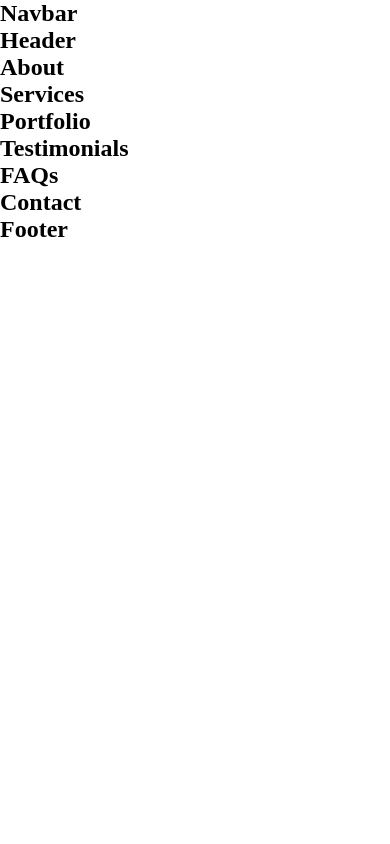
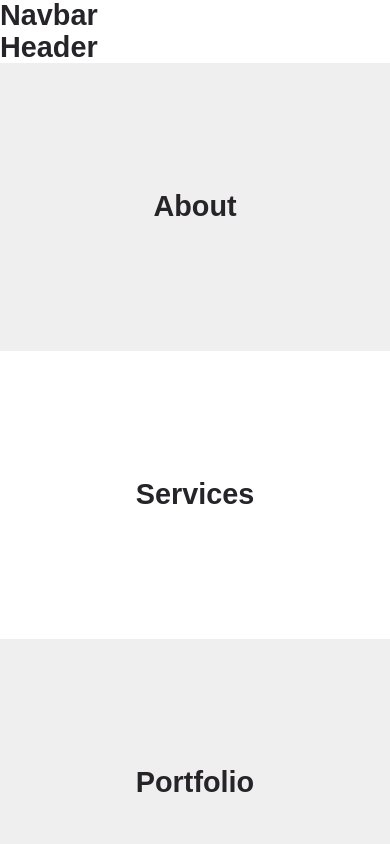
Before and after one commit to emirhanuluksar/Portfolio, a React (Create React App) app: page / in a window 390 px wide. Shown: the top 844 px of the page. Built offline with nearby package versions, Linux system fonts and the light colour scheme.

Commit message:
css variables are created

```diff
--- a/src/index.css
+++ b/src/index.css
@@ -32,3 +32,185 @@
   /* GENERAL TRANSITION VARIABLE */
   --transition: all 500ms ease;
 }
+
+html {
+  scroll-behavior: smooth;
+}
+
+body {
+  font-family: "Montserrat", sans-serif;
+  line-height: 1.6;
+  font-size: 0.9rem;
+}
+
+/* GENERAL CONTAINER CLASS */
+
+.container {
+  width: var(--container-width-lg);
+  margin-inline: auto;
+  max-width: 1920px;
+}
+
+/* GENERAL SECTION STYLES */
+section {
+  padding: 10rem 0;
+  background: var(--color-light);
+  transition: var(--transition);
+}
+
+section:nth-child(even) {
+  background: var(--color-white);
+}
+
+section > h2 {
+  text-align: center;
+}
+
+section > p {
+  text-align: center;
+  margin: 0.5rem auto 4rem;
+  width: 40%;
+}
+
+/* GENERAL SECTION STYLES */
+
+a {
+  color: var(--color-white);
+  transition: var(--transition);
+}
+
+/* GENERAL HEADING STYLES */
+h1,
+h2,
+h3,
+h4,
+h5,
+h6 {
+  line-height: 1.1;
+  color: var(--color-black);
+}
+
+h1 {
+  font-size: 3rem;
+}
+h2 {
+  font-size: 2rem;
+}
+
+h3 {
+  font-size: 1.6rem;
+}
+
+h4 {
+  font-size: 1.1rem;
+}
+
+h5 {
+  font-size: 0.95rem;
+}
+
+h6 {
+  font-size: 0.8rem;
+}
+
+/* GENERAL IMAGES STYLES */
+img {
+  display: block;
+  width: 100%;
+  object-fit: cover;
+}
+
+/* GENERAL BUTTON STYLES */
+.btn {
+  display: inline-block;
+  width: fit-content;
+  display: flex;
+  align-items: center;
+  gap: 1rem;
+  background: var(--color-light);
+  color: var(--color-black);
+  padding: 0.6rem 2.5rem;
+  border: 2px solid transparent;
+  border-radius: var(--border-radius-2);
+  cursor: pointer;
+}
+
+.btn:hover {
+  background-color: transparent;
+  border-color: var(--color-light);
+  transform: translateY(-0.5rem);
+}
+
+.btn.white {
+  background: var(--color-white);
+}
+
+.btn.white:hover {
+  background: transparent;
+  border-color: var(--color-white);
+}
+
+.btn.primary {
+  background: var(--color-primary);
+  /* text color always white that's why i didn't use a variable color */
+  color: white;
+}
+
+.btn.primary:hover {
+  background: transparent;
+  border-color: var(--color-primary);
+  color: var(--color-primary);
+}
+
+.btn.sm {
+  padding: 0.5rem 1.2rem;
+}
+
+/* MEDIA QUERIES (tablets) */
+@media screen and (max-width: 1024px) {
+  body {
+    font-size: 1rem;
+  }
+  .container {
+    width: var(--container-width-md);
+  }
+
+  section {
+    padding: 8rem 0;
+  }
+
+  section > p {
+    width: 72%;
+    margin-bottom: 3rem;
+  }
+
+  h1 {
+    font-size: 2rem;
+  }
+}
+
+/* MEDIA QUERIES (phones) */
+@media screen and (max-width: 600px) {
+  h1 {
+    font-size: 2.4rem;
+  }
+
+  h2 {
+    font-size: 1.8rem;
+  }
+  h3 {
+    font-size: 1.4rem;
+  }
+
+  h4 {
+    font-size: 1rem;
+  }
+
+  .btn {
+    padding: 0.6rem 1.5rem;
+  }
+
+  section > p {
+    width: var(--container-width-md);
+  }
+}
```
